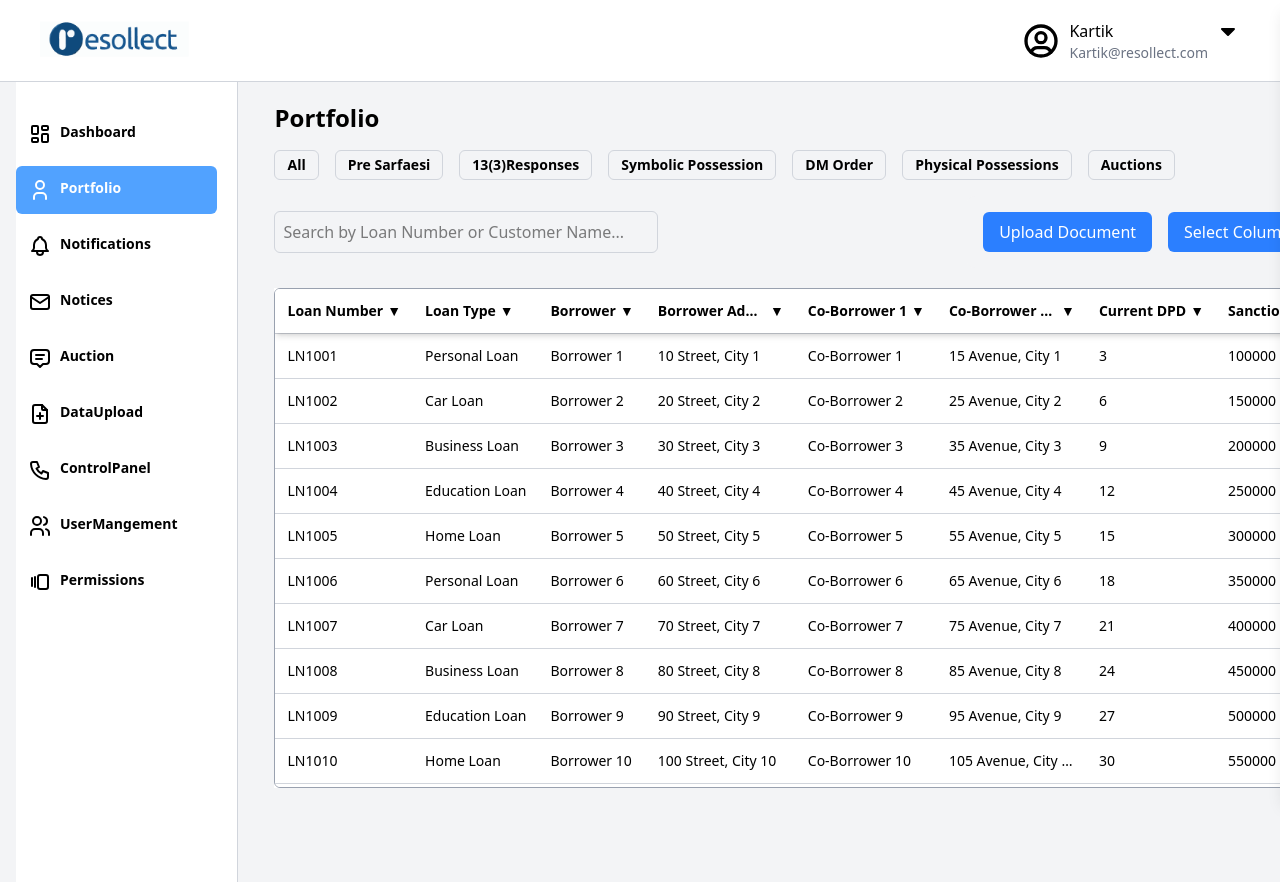
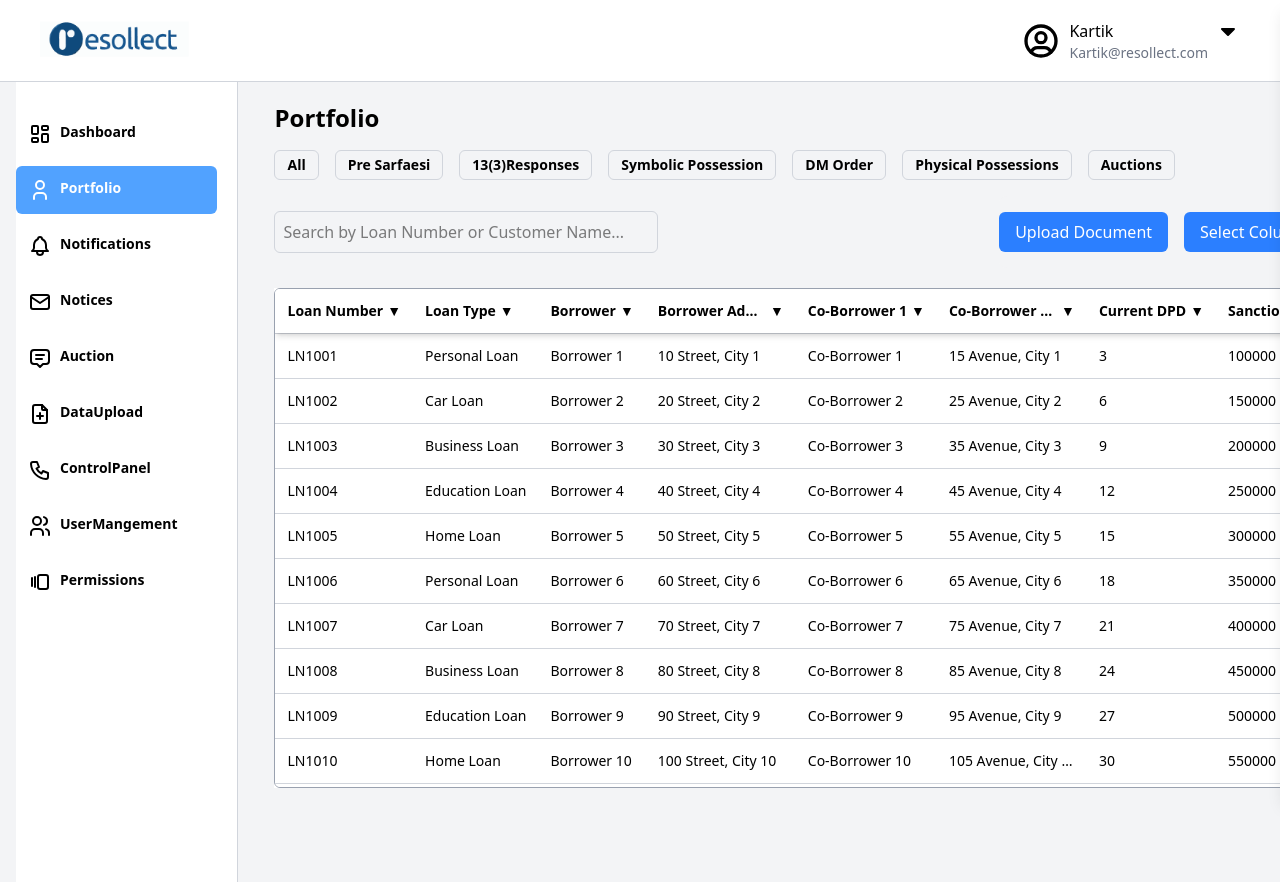
Before and after one commit to kartiknishu/Resollect-Fronend, a React (Vite) app: page / in a window 1280 px wide. Built offline with nearby package versions, Linux system fonts and the light colour scheme.

Commit message:
third push

```diff
--- a/src/components/FilterSection.jsx
+++ b/src/components/FilterSection.jsx
@@ -12,7 +12,7 @@
   };
 
   return (
-    <div className="flex items-center gap-4 p-4 bg-gray-100 rounded-lg">
+    <div className="flex items-center gap-4 py-4 bg-gray-100 rounded-lg">
 
       <button
         className="bg-blue-500 text-white px-4 py-2 rounded-md cursor-pointer hover:bg-blue-600 transition"
```
